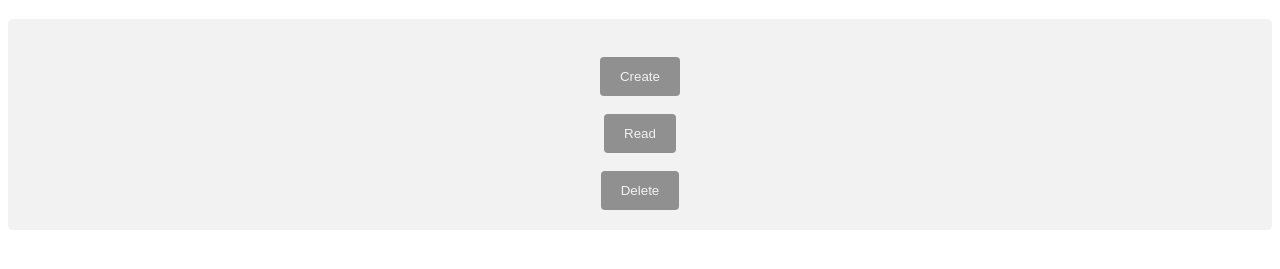
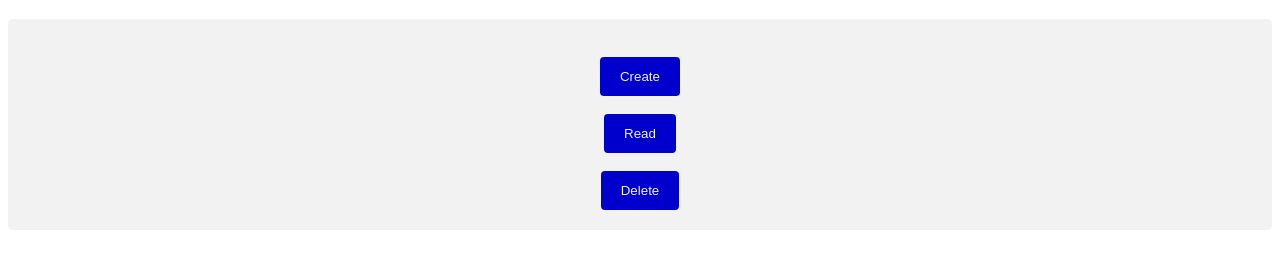
Before and after one commit to Mayank0307/Freshworks-Engineering-Assesment, a plain HTML site: page index.html in a window 1280 px wide. Shown: the part 61-330 px from the top of the page. Drawn offline with Linux system fonts and the light colour scheme.

Commit message:
Update index.html

```diff
--- a/index.html
+++ b/index.html
@@ -15,7 +15,7 @@ text-decoration: none;
 }
 
 input[type=submit] {
-  background-color: #909090;
+  background-color: #0000cd;
   color: #f2f2f2;
   padding: 12px 20px;
   border: none;
```
